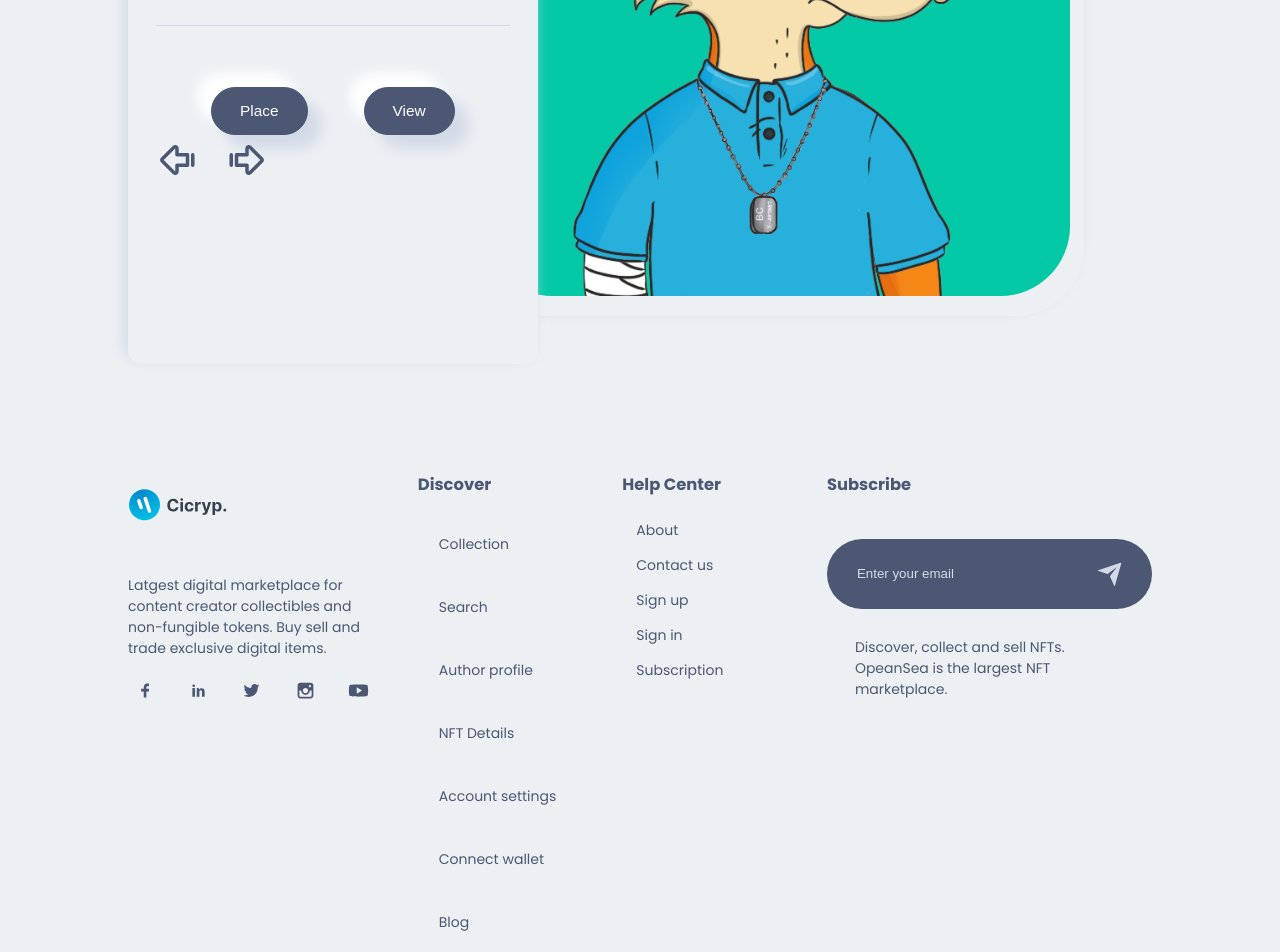
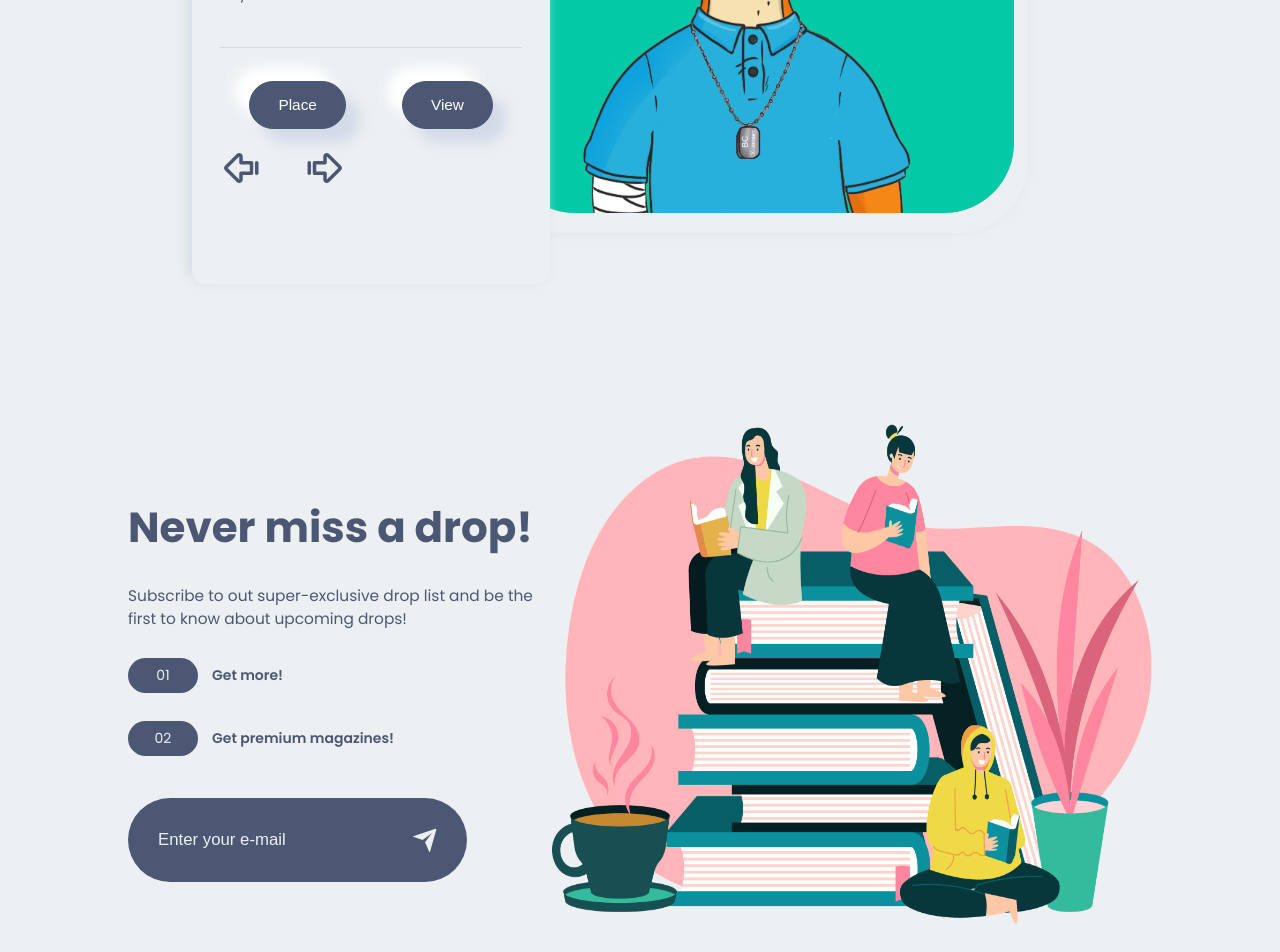
Before and after one commit to MarePet/nft-marketplace-template, a Next.js app: page / in a window 1280 px wide. Shown: the part 1820-2772 px from the top of the page. Built offline with nearby package versions, Linux system fonts and the light colour scheme.

Commit message:
Dodata Subscribe sekcija

```diff
--- a/components/BigNFTSlider/BigNFTSlider.module.css
+++ b/components/BigNFTSlider/BigNFTSlider.module.css
@@ -1,6 +1,6 @@
 .BigNFTSlider_Box{
     margin: 0 auto;
-    width: 80%;
+    width: 70%;
     padding-block: 5rem;
     display: grid;
     grid-template-columns: repeat(15,1fr);
@@ -15,7 +15,7 @@
     border-radius: 1rem;
     padding: 2rem;
     z-index: 1111111111111111111;
-    height: 100vh;
+    height: 90vh;
 
 }
 
@@ -51,7 +51,8 @@
 }
 
 .BigNFTSlider_Box_Left_Creator_Profile_Info{
-    line-height: 0;
+    line-height: 1;
+    font-size: 0.9rem;
 }
 
 .BigNFTSlider_Box_Left_Creator_Profile_Info p{
@@ -113,17 +114,16 @@
 
 .BigNFTSlider_Box_Left_Button{
     display: flex;
-    align-items: center;
     justify-content: center;
     gap: 4rem;
-    padding-block: 2rem 0rem;
     font-size: 4rem;
 }
 
 .BigNFTSlider_Box_Left_SliderBtn{
     display: flex;
     align-items: center;
-    gap:2rem;
+    gap:3rem;
+    margin-top: 1rem;
     font-size: 3rem;
 }
 .BigNFTSlider_Box_Left_SliderBtn_Icon{
@@ -141,6 +141,7 @@
 
 .BigNFTSlider_Box_Right_Box{
     position: relative;
+
 }
 
 .BigNFTSlider_Box_Right_Box_Img{
@@ -149,6 +150,7 @@
     background-color: var(--shadow-dark-color);
     border-radius: 5rem;
     box-shadow: var(--box-shadow-color);
+
 }
 
 .BigNFTSlider_Box_Right_Box_Like{
@@ -157,35 +159,40 @@
     right: 3rem;
     display: flex;
     align-items: center;
-    font-size: 3rem;
+    font-size: 2rem;
     background-color: var(--icons-color);
     color: var(--shadow-dark-color);
     padding: .5rem 1rem;
     border-radius: 5rem;
 }
 
+@media screen and (max-width: 1024px) {
+    .BigNFTSlider_Box{
+        grid-template-columns: repeat(12,1fr);
+    }
+}
 
-
-@media screen and (max-width: 65em) {
+@media screen and (max-width: 768px) {
     .BigNFTSlider_Box{
-        display: grid;
-        width: 90%;
-        padding-top: 5rem;
+        width: 80%;
+        padding-top: 30rem;
         grid-template-columns: 1fr;
-        gap: 1rem;
+        gap: 6rem;
     }
     .BigNFTSlider_Box_Left{
         height: 90vh;
-        width: 90%;
-        padding: 1.5rem;
+        padding: 4rem;
     }
 
    .BigNFTSlider_Box_Right{
-
+        margin-top: -65rem;
     }
     .BigNFTSlider_Box_Left_Creator{
-        gap: 1rem;
-        grid-template-columns: 1.3fr 1fr;
+        gap: 5rem;
+        grid-template-columns: 1.8fr 1fr;
+    }
+    .BigNFTSlider_Box_Left_SliderBtn{
+        gap: 4rem;
     }
 
     .BigNFTSlider_Box_Left_Creator_Profile_Info{
--- a/components/NavBar/NavBar.module.css
+++ b/components/NavBar/NavBar.module.css
@@ -117,7 +117,7 @@
         grid-template-columns: 1fr 1fr;
     }
     .NavBar{
-        width: 80%;
+        width: 50%;
     }
     .NavBar_Container_Left{
         grid-template-columns: 1fr;;
--- a/components/NavBar/Notification/Notification.module.css
+++ b/components/NavBar/Notification/Notification.module.css
@@ -3,9 +3,9 @@
     padding: 2rem 1rem;
     box-shadow: var(--box-shadow);
     border-radius: 1rem;
-    right: 30rem;
+    right: 20rem;
     width: 35rem;
-    top:7rem;
+    top:8rem;
     z-index: 222222222222223;
     background-color: var(--main-bg-color);
 }
@@ -60,11 +60,11 @@
     padding: .3rem;
 }
 
-@media screen and (max-width:40rem) {
+@media screen and (max-width:800px) {
     .Notification{
-        width: 30rem;
+        width: 27rem;
         line-height: 0.1rem;
-        left: 5rem;
+        left: 1rem;
     }
     .Notification_Box{
         padding: .3rem;
--- a/components/Service/Service.module.css
+++ b/components/Service/Service.module.css
@@ -31,7 +31,7 @@
 }
 @media only screen and (max-width : 55em) {
     .Service{
-        width: 90%;
+        width: 70%;
         margin: auto 11rem;
     }
     .Service_Box{
--- /dev/null
+++ b/components/Subscribe/Subscribe.jsx
@@ -0,0 +1,43 @@
+import React from 'react'
+import { RiSendPlaneFill } from 'react-icons/ri'
+import Image from 'next/image'
+
+
+//INTERNAL IMPORT
+import Style from './Subscribe.module.css'
+import images from '../../img'
+
+
+
+
+const Subscribe = () => {
+  return (
+    <div className={Style.Subscribe}>
+        <div className={Style.Subscribe_Box}>
+            <div className={Style.Subscribe_Box_Left}>
+                <h2>Never miss a drop!</h2>
+                <p>Subscribe to out super-exclusive drop list and be the first to know about upcoming drops!</p>
+                <div className={Style.Subscribe_Box_Left_Box}>
+                  <span>01</span>
+                  <small>Get more!</small>
+                </div>
+
+                <div className={Style.Subscribe_Box_Left_Box}>
+                  <span>02</span>
+                  <small>Get premium magazines!</small>
+                </div>
+
+                <div className={Style.Subscribe_Box_Left_Input}>
+                  <input type="email" placeholder='Enter your e-mail' />
+                  <RiSendPlaneFill className={Style.Subscribe_Box_Left_Input_Icon}/>
+                </div>
+            </div>
+            <div className={Style.Subscribe_Box_Right}>
+              <Image src={images.update} alt='get update' height={500} width={600}/>
+            </div>
+        </div>
+    </div>
+  )
+}
+
+export default Subscribe
--- /dev/null
+++ b/components/Subscribe/Subscribe.module.css
@@ -0,0 +1,90 @@
+.Subscribe{
+    width: 100%;
+}
+
+.Subscribe_Box{
+    width: 80%;
+    margin: auto;
+    padding: 5rem 0;
+    display: grid;
+    grid-template-columns: 2.5fr 2fr;
+    align-items: center;
+}
+
+.Subscribe_Box_Left h2{
+    font-size: 3rem;
+    line-height: 1;
+}
+.Subscribe_Box p{
+    font-size: 1.1rem;
+}
+
+.Subscribe_Box_Left_Box{
+    display: flex;
+    align-items: center;
+    gap: 1rem;
+    margin-top: 2rem;
+}
+
+.Subscribe_Box_Left_Box small{
+    font-size: 1rem;
+    font-weight: 600;
+}
+
+.Subscribe_Box_Left_Box span{
+    background-color: var(--icons-color);
+    color: var(--main-bg-color);
+    padding: .5rem 1rem;
+    width: 5rem;
+    border-radius: 2rem;
+    text-align: center;
+}
+
+.Subscribe_Box_Left_Input{
+    margin-top: 3rem;
+    padding: 2rem;
+    width: 80%;
+    border-radius: 4rem;
+    background-color: var(--icons-color);
+    color: var(--main-bg-color);
+    display: flex;
+    align-items: center;
+}
+
+.Subscribe_Box_Left_Input input{
+    background-color: transparent;
+    border: 0;
+    outline: none;
+    width: 90%;
+}
+
+.Subscribe_Box_Left_Input input::placeholder{
+    color: var(--main-bg-color);
+    font-size: 1.2rem;
+}
+
+.Subscribe_Box_Left_Input_Icon{
+    font-size: 2rem;
+}
+
+@media screen and (min-width: 320px) and (max-width: 768px){
+
+    .Subscribe_Box{
+    width: 90%;
+    grid-template-columns: 1fr;
+    gap: 3rem;
+   }
+   .Subscribe_Box_Left_Input{
+    width: 90%;
+    padding: 1rem;
+   }
+
+}
+
+@media screen and (min-width: 769px) and (max-width: 1024px){
+    .Subscribe_Box{
+     width:90%;
+     grid-template-columns: repeat(1,1fr);
+     gap: 4rem;
+    }
+ }
--- a/components/component.js
+++ b/components/component.js
@@ -4,5 +4,6 @@
 import Hero from "./Hero/Hero";
 import Service from "./Service/Service";
 import BigNFTSlider from "./BigNFTSlider/BigNFTSlider";
+import Subscribe from "./Subscribe/Subscribe";
 
-export {Button,Footer,NavBar, Hero, Service, BigNFTSlider}
+export {Button,Footer,NavBar, Hero, Service, BigNFTSlider,Subscribe}
--- a/pages/index.js
+++ b/pages/index.js
@@ -2,7 +2,7 @@
 
 //INTERNAL IMPORT
 import Style from '../styles/index.module.css';
-import { Hero , Service, BigNFTSlider} from '@/components/component';
+import { Hero , Service, BigNFTSlider, Subscribe} from '@/components/component';
 
 
 const Home = () => {
@@ -11,6 +11,7 @@
       <Hero/>
       <Service/>
       <BigNFTSlider/>
+      <Subscribe/>
     </div>
   )
 }
```
